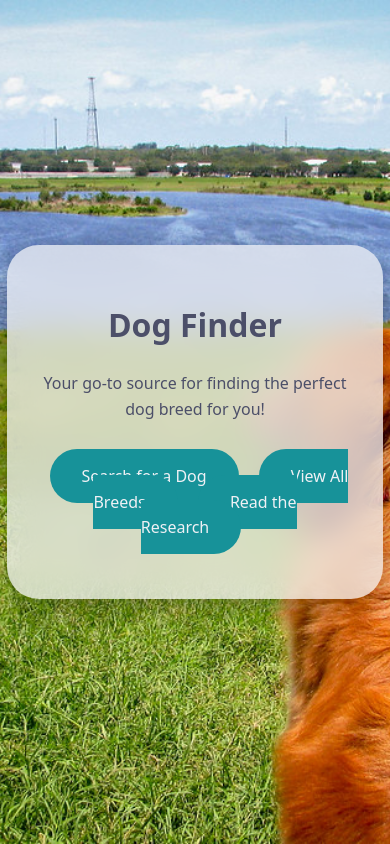
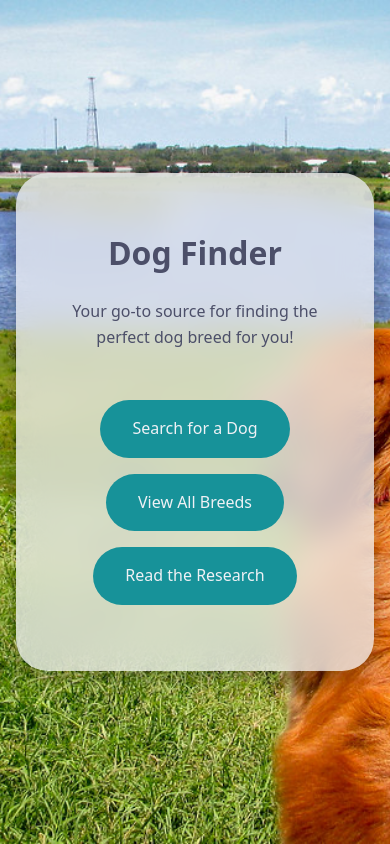
Before and after one commit to 5mikachu/Dog-Breed-Finder, a Flask app: page / in a window 390 px wide. Run offline with Flask 3, Linux system fonts and the light colour scheme.

Commit message:
Phone Compat

```diff
--- a/static/styles.css
+++ b/static/styles.css
@@ -35,19 +35,22 @@ h1, h2, h3, p {
 }
 header {
     display: flex;
+    flex-wrap: wrap;
+    column-gap: 1em;
     justify-content: space-between;
     align-items: center;
     background-color: var(--mantle);
-    padding: 0 2em;
+    padding: 1em 2em;
+    min-height: 6em;
     box-shadow: 0 0.5em 1em rgba(0, 0, 0, 0.1);
 }
 header .logo {
     font-size: 2em;
+    margin: 0 0 0.2em 0;
 }
 header img {
     height: 2em;
     vertical-align: middle;
-    margin: 0 1em 0 0;
 }
 nav {
     display: flex;
@@ -72,8 +75,18 @@ nav {
     max-width: 80%;
     box-shadow: 0 0.5em 1.5em rgba(0, 0, 0, 0.3);
     backdrop-filter: blur(1em);
+    @media (max-width: 600px) {
+        margin: 1em;
+    }
+}
+.links {
+    display: flex;
+    flex-wrap: wrap;
+    justify-content: center;
 }
 .links .button, button {
+    display: flex;
+    justify-content: center;
     padding: 1em 2em;
     background-color: var(--accent);
     color: var(--base);
@@ -112,6 +125,9 @@ select, input {
     background: var(--mantle);
     box-shadow: 0 0.5em 1.5em rgba(0, 0, 0, 0.2);
     margin: 0.5em;
+    @media (max-width: 600px) {
+        margin: 0 -1em;
+    }
 }
 .flex-item h1 {
     font-size: 3em;
```
